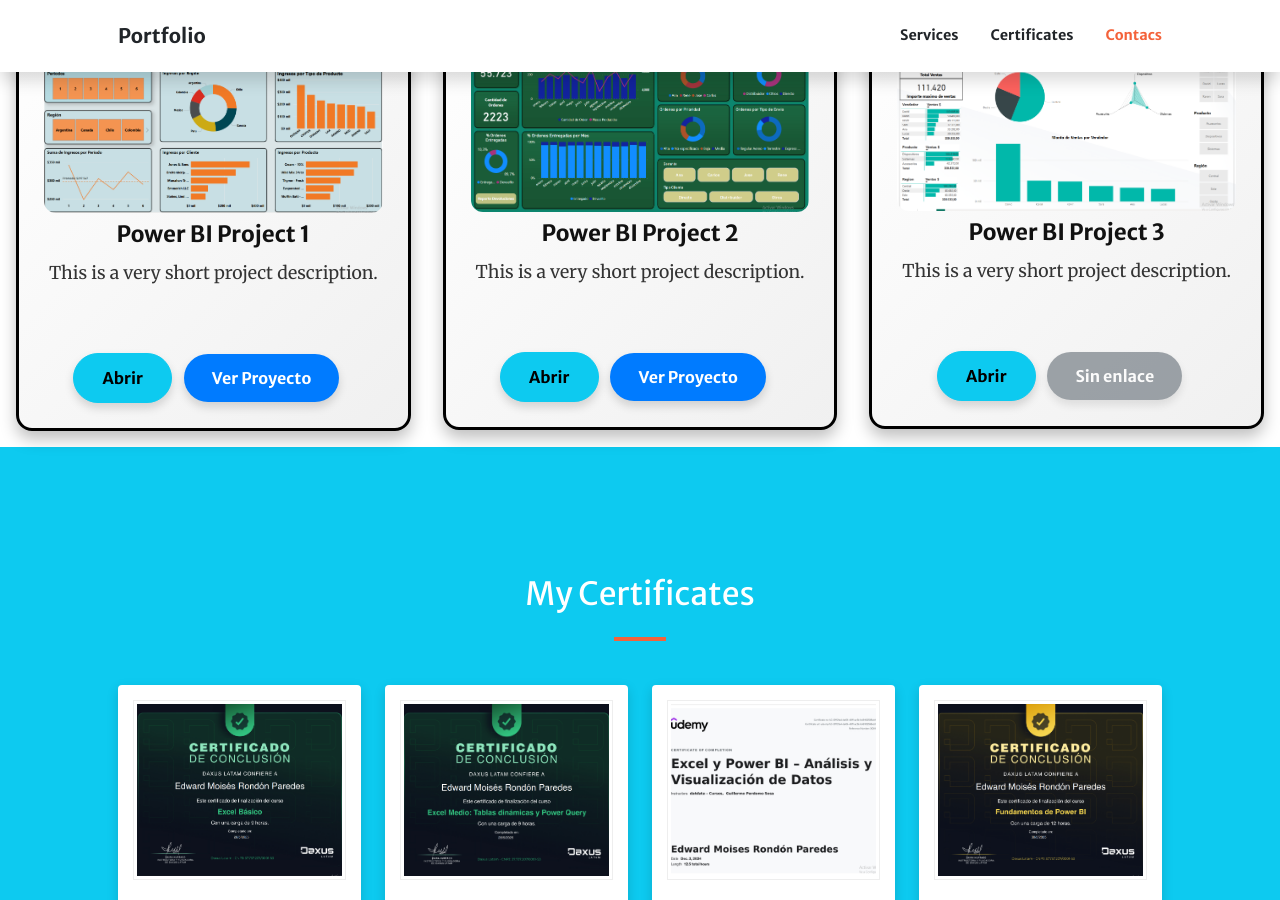
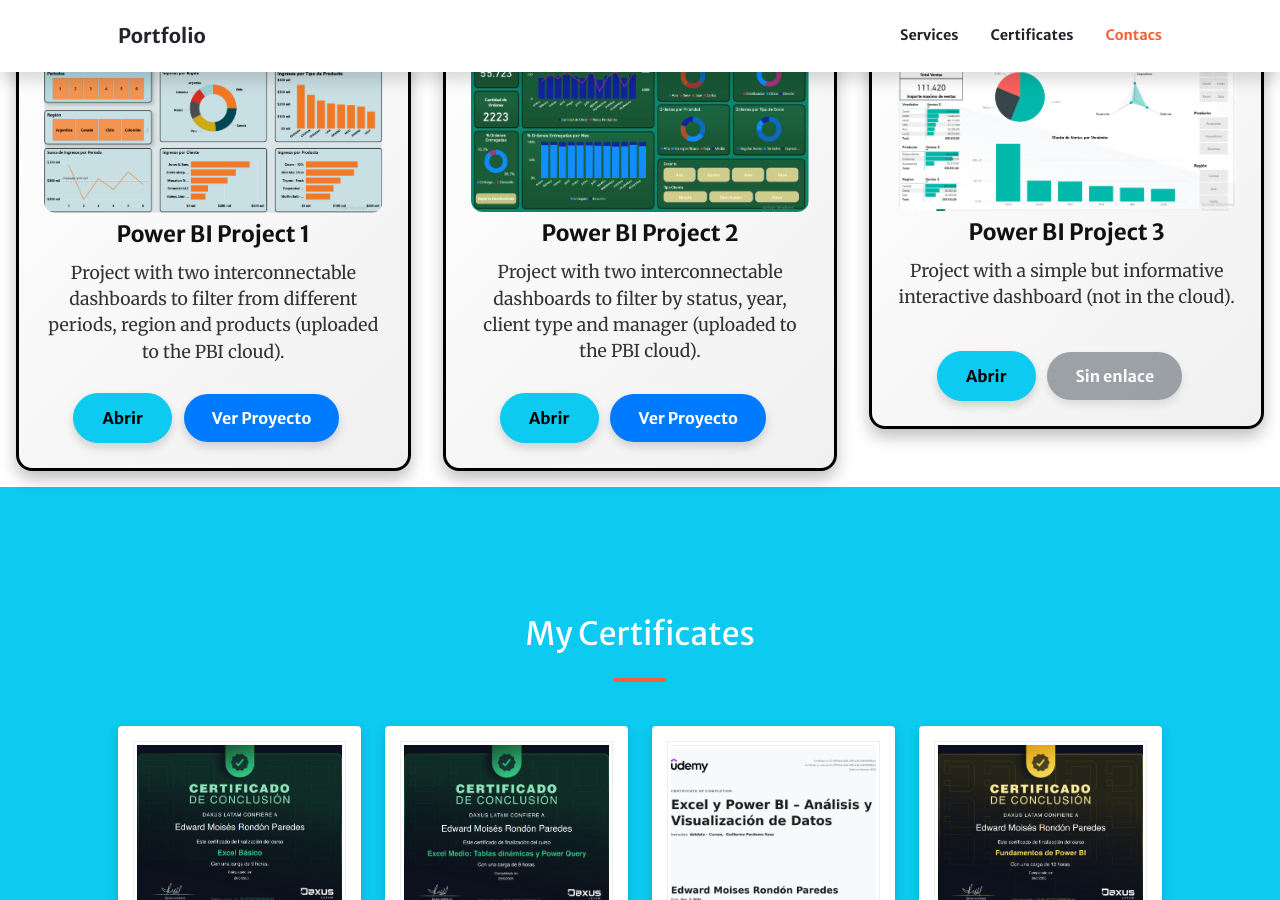
Before and after one commit to Edward-R-analytics/Portfolio, a Jekyll site: the page built from index.md, in a window 1280 px wide and 900 px high, scrolled down 2982 px. Built offline with Jekyll 4.4.1, drawn with Linux system fonts in a browser that asks for light colours; comment, search, counter and statistics services are not loaded.

Commit message:
Update index.md

```diff
--- a/index.md
+++ b/index.md
@@ -58,17 +58,17 @@ sections:
         url:
 
       - title: Power BI Project 1
-        text: This is a very short project description.
+        text: Project with two interconnectable dashboards to filter from different periods, region and products (uploaded to the PBI cloud).
         icon: powerbi-proyecto1.png
         url: "https://app.powerbi.com/view?r=eyJrIjoiMjFlODkxOTItYTQ2Zi00NWQ1LThiODAtZTYzYmUzODQ0NTI2IiwidCI6ImRjMjVjYjUzLTAxNDktNDM0OC1hMjFkLWU1NGVjZjkwZWY2NyIsImMiOjR9"
 
       - title: Power BI Project 2
-        text: This is a very short project description.
+        text: Project with two interconnectable dashboards to filter by status, year, client type and manager (uploaded to the PBI cloud).
         icon: powerbi-proyecto2.png
         url: https://app.powerbi.com/view?r=eyJrIjoiZDJiODk0NGMtM2Y0Yy00ZDQ2LWE4YzktMDQzOGEzODExNzQ4IiwidCI6ImRjMjVjYjUzLTAxNDktNDM0OC1hMjFkLWU1NGVjZjkwZWY2NyIsImMiOjR9
 
       - title: Power BI Project 3
-        text: This is a very short project description.
+        text: Project with a simple but informative interactive dashboard (not in the cloud).
         icon: powerbi-proyecto3.png
 
 
```
